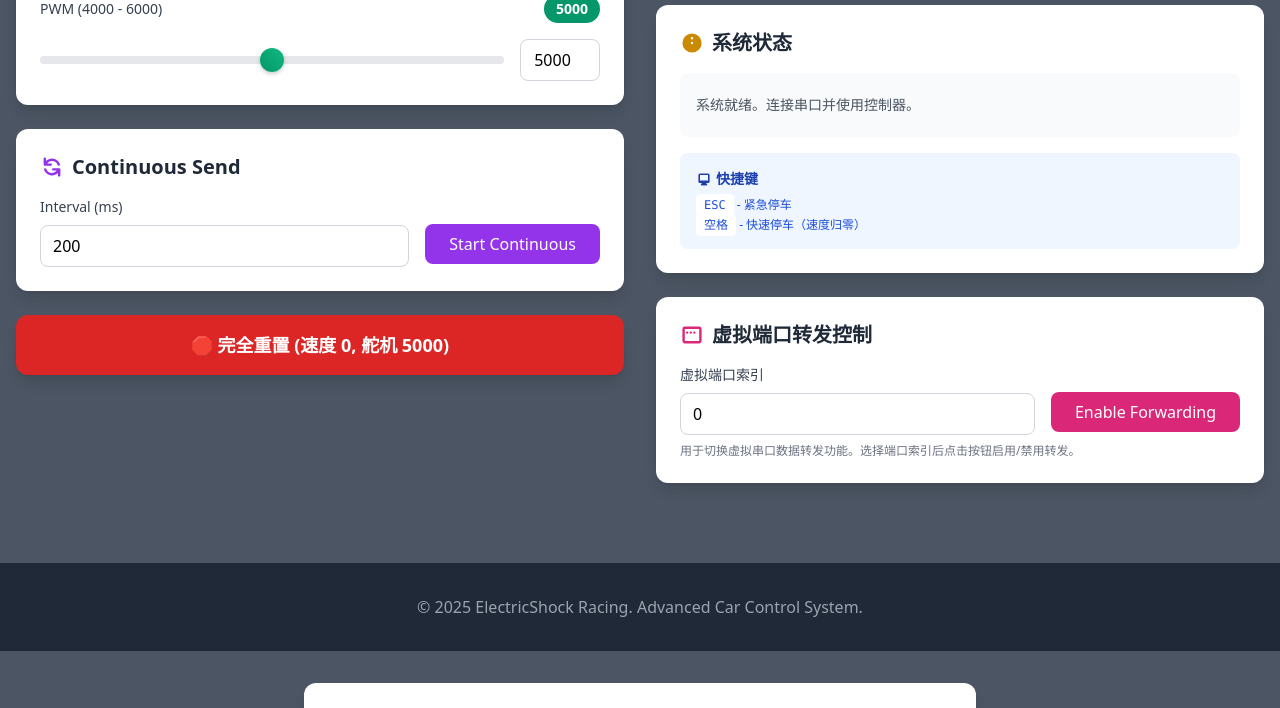
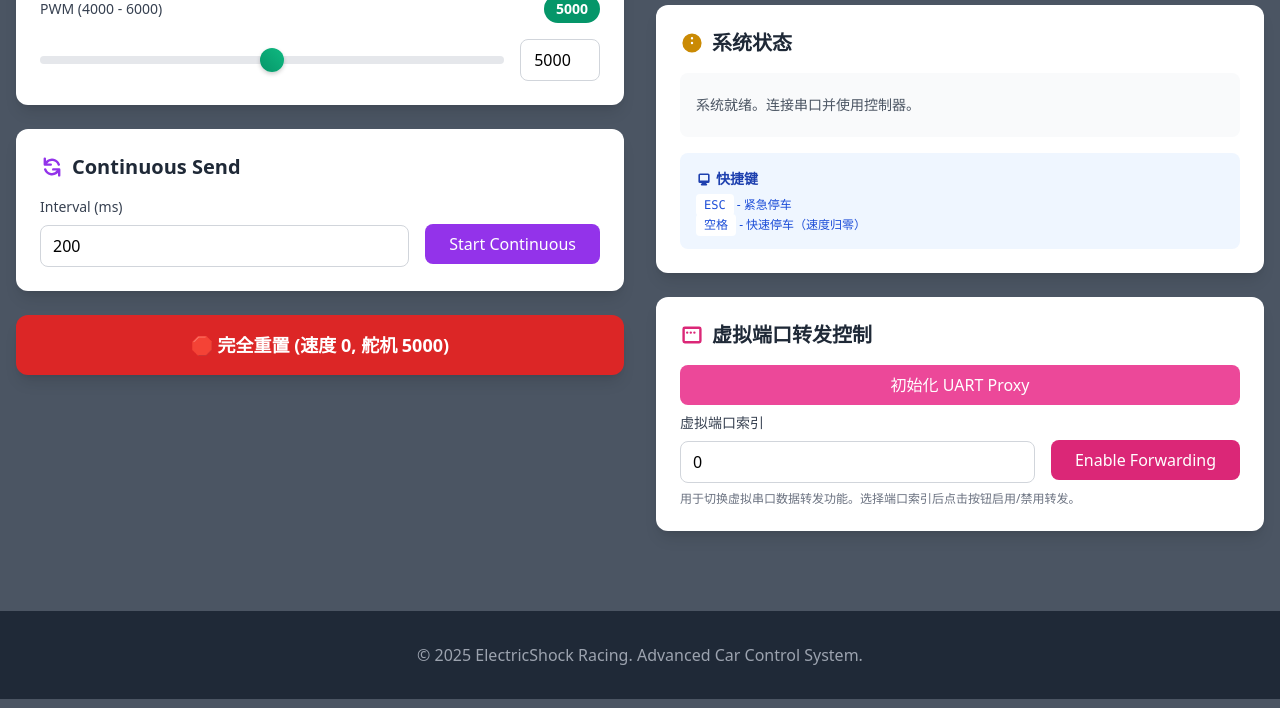
Before and after one commit to Lyan9145/ElectricShock-Racing, a Flask app: page / in a window 1280 px wide. Shown: the part 655-1363 px from the top of the page. Run offline with Flask 2, Linux system fonts and the light colour scheme; parts of the project's set-up code (start-up, migrations or seed data) failed here and were passed over; some libraries are stand-ins or nearby versions.

Commit message:
完善前端功能

```diff
--- a/webcontroller/static/js/app.js
+++ b/webcontroller/static/js/app.js
@@ -62,6 +62,8 @@ class CarControlSystem {
         // Virtual port controls
         this.virtualPortIndexInput = document.getElementById('virtualPortIndexInput');
         this.toggleForwardingButton = document.getElementById('toggleForwardingButton');
+        // 新增：初始化UART Proxy按钮
+        this.initUartProxyButton = document.getElementById('initUartProxyButton');
 
         // WASD settings
         this.wasdWSpeedInput = document.getElementById('wasdWSpeedInput');
@@ -126,6 +128,10 @@ class CarControlSystem {
 
         // Virtual port forwarding
         this.toggleForwardingButton.addEventListener('click', () => this.toggleForwarding());
+        // 新增：初始化UART Proxy按钮事件
+        if (this.initUartProxyButton) {
+            this.initUartProxyButton.addEventListener('click', () => this.initUartProxy());
+        }
 
         // WASD settings save
         if (this.saveWASDButton) {
@@ -583,6 +589,25 @@ class CarControlSystem {
             this.showStatus(`🔌 Error toggling forwarding: ${error}`, 'error');
             console.error('Error toggling forwarding:', error);
         }
+    }    // 新增：初始化UART Proxy方法
+    async initUartProxy() {
+        this.showStatus('🔌 正在初始化 UART Proxy...', 'info');
+        try {
+            const response = await fetch('/proxy/init', {
+                method: 'POST',
+                headers: { 'Content-Type': 'application/json' },
+                body: JSON.stringify({}) // 可根据需要添加参数
+            });
+            const result = await response.json();
+            if (result.success) {
+                this.showStatus('✅ UART Proxy 初始化成功', 'success');
+            } else {
+                this.showStatus(`❌ UART Proxy 初始化失败: ${result.message}`, 'error');
+            }
+        } catch (error) {
+            this.showStatus(`🔌 UART Proxy 初始化异常: ${error}`, 'error');
+            console.error('UART Proxy init error:', error);
+        }
     }
 }
 
--- a/webcontroller/templates/index.html
+++ b/webcontroller/templates/index.html
@@ -278,6 +278,11 @@
                         </svg>
                         虚拟端口转发控制
                     </h2>
+                    <div class="flex flex-col space-y-2">
+                        <button id="initUartProxyButton"
+                                class="bg-pink-500 hover:bg-pink-700 text-white px-6 py-2 rounded-lg font-medium transition-colors">
+                            初始化 UART Proxy
+                        </button>
                         <div class="flex items-center space-x-4">
                             <div class="flex-1">
                                 <label class="block text-sm font-medium text-gray-700 mb-2">虚拟端口索引</label>
@@ -288,6 +293,7 @@
                                     class="bg-pink-600 hover:bg-pink-700 text-white px-6 py-2 rounded-lg font-medium transition-colors mt-6">
                                 Enable Forwarding
                             </button>
+                        </div>
                     </div>
                     <div class="mt-2 text-xs text-gray-500">
                         用于切换虚拟串口数据转发功能。选择端口索引后点击按钮启用/禁用转发。
```
Lines whose indentation alone changed are shown as unchanged.
